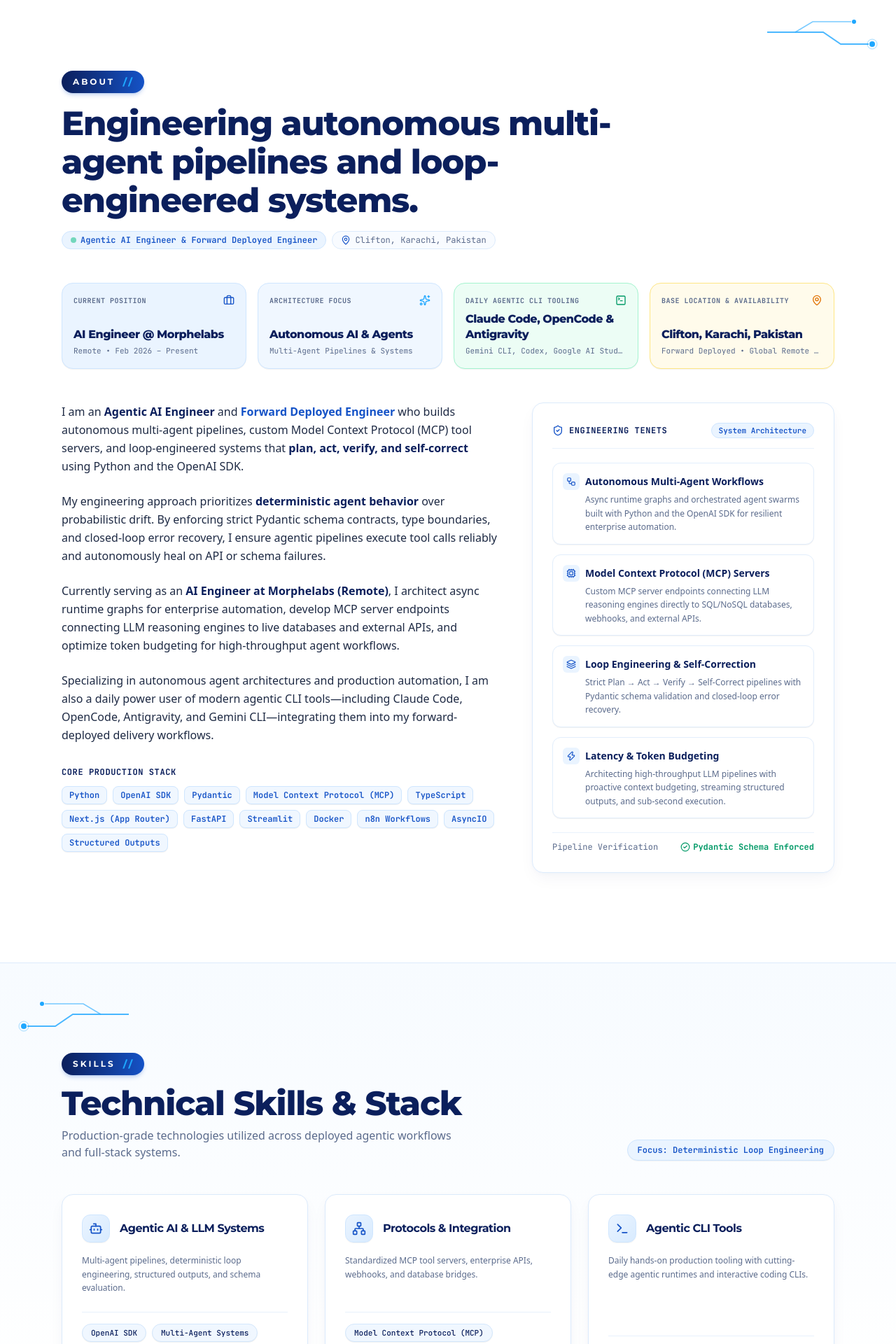
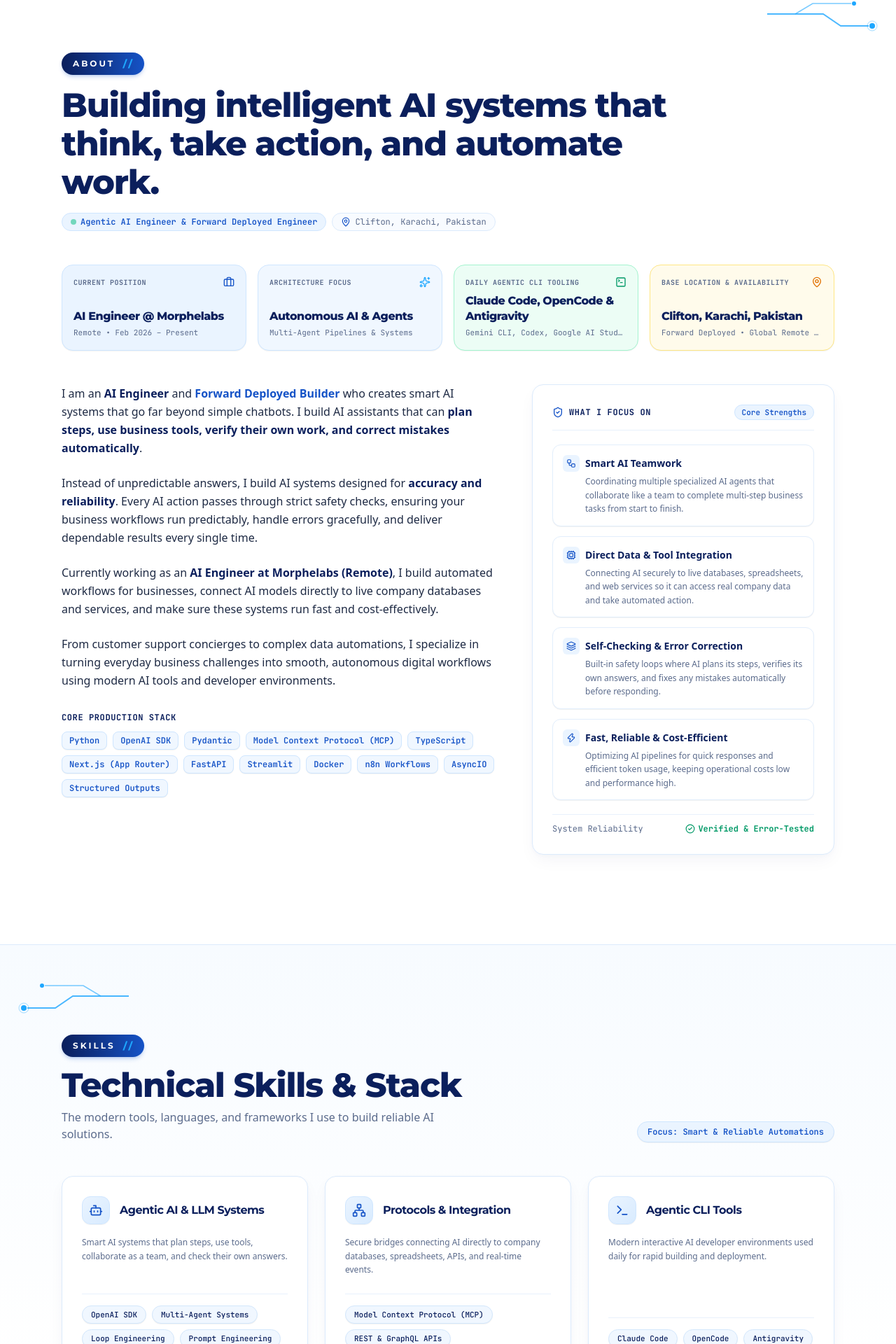
Before and after one commit to SainBux-HadiSeelro/sainbux-portfolio, a Next.js app: page / in a window 1280 px wide. Shown: the part 798-2718 px from the top of the page at 70% size. Built offline with nearby package versions, Linux system fonts and the light colour scheme; no server answers.

Commit message:
Simplify portfolio wording for clear communication with non-technical audiences

```diff
--- a/src/components/About.tsx
+++ b/src/components/About.tsx
@@ -19,23 +19,23 @@ export default function About() {
   const tenets = [
     {
       icon: Workflow,
-      title: "Autonomous Multi-Agent Workflows",
-      desc: "Async runtime graphs and orchestrated agent swarms built with Python and the OpenAI SDK for resilient enterprise automation.",
+      title: "Smart AI Teamwork",
+      desc: "Coordinating multiple specialized AI agents that collaborate like a team to complete multi-step business tasks from start to finish.",
     },
     {
       icon: Cpu,
-      title: "Model Context Protocol (MCP) Servers",
-      desc: "Custom MCP server endpoints connecting LLM reasoning engines directly to SQL/NoSQL databases, webhooks, and external APIs.",
+      title: "Direct Data & Tool Integration",
+      desc: "Connecting AI securely to live databases, spreadsheets, and web services so it can access real company data and take automated action.",
     },
     {
       icon: Layers,
-      title: "Loop Engineering & Self-Correction",
-      desc: "Strict Plan → Act → Verify → Self-Correct pipelines with Pydantic schema validation and closed-loop error recovery.",
+      title: "Self-Checking & Error Correction",
+      desc: "Built-in safety loops where AI plans its steps, verifies its own answers, and fixes any mistakes automatically before responding.",
     },
     {
       icon: Zap,
-      title: "Latency & Token Budgeting",
-      desc: "Architecting high-throughput LLM pipelines with proactive context budgeting, streaming structured outputs, and sub-second execution.",
+      title: "Fast, Reliable & Cost-Efficient",
+      desc: "Optimizing AI pipelines for quick responses and efficient token usage, keeping operational costs low and performance high.",
     },
   ];
 
@@ -109,7 +109,7 @@ export default function About() {
         {/* Section Heading */}
         <div className="mb-12 max-w-4xl">
           <h2 className="font-heading text-3xl sm:text-4xl lg:text-5xl font-extrabold tracking-tight text-[#0B1F5C] leading-[1.15]">
-            Engineering autonomous multi-agent pipelines and loop-engineered systems.
+            Building intelligent AI systems that think, take action, and automate work.
           </h2>
           <div className="flex flex-wrap items-center gap-2 mt-4 text-xs font-mono text-[#5B6B8C]">
             <span className="inline-flex items-center gap-1.5 px-3 py-1 rounded-full bg-[#EAF4FF] text-[#1553C7] font-semibold border border-[#CFE6FF]">
@@ -160,21 +160,20 @@ export default function About() {
           {/* Main narrative */}
           <div className="lg:col-span-7 space-y-6 text-[#1E2A44] text-base leading-relaxed">
             <p>
-              I am an <strong className="text-[#0B1F5C] font-bold">Agentic AI Engineer</strong> and{" "}
-              <strong className="text-[#1553C7] font-bold">Forward Deployed Engineer</strong> who builds autonomous multi-agent pipelines, custom Model Context Protocol (MCP) tool servers, and loop-engineered systems that{" "}
-              <strong className="text-[#0B1F5C] font-semibold">plan, act, verify, and self-correct</strong> using Python and the OpenAI SDK.
+              I am an <strong className="text-[#0B1F5C] font-bold">AI Engineer</strong> and{" "}
+              <strong className="text-[#1553C7] font-bold">Forward Deployed Builder</strong> who creates smart AI systems that go far beyond simple chatbots. I build AI assistants that can <strong className="text-[#0B1F5C] font-semibold">plan steps, use business tools, verify their own work, and correct mistakes automatically</strong>.
             </p>
 
             <p>
-              My engineering approach prioritizes <strong className="text-[#0B1F5C] font-semibold">deterministic agent behavior</strong> over probabilistic drift. By enforcing strict Pydantic schema contracts, type boundaries, and closed-loop error recovery, I ensure agentic pipelines execute tool calls reliably and autonomously heal on API or schema failures.
+              Instead of unpredictable answers, I build AI systems designed for <strong className="text-[#0B1F5C] font-semibold">accuracy and reliability</strong>. Every AI action passes through strict safety checks, ensuring your business workflows run predictably, handle errors gracefully, and deliver dependable results every single time.
             </p>
 
             <p>
-              Currently serving as an <strong className="text-[#0B1F5C] font-semibold">AI Engineer at Morphelabs (Remote)</strong>, I architect async runtime graphs for enterprise automation, develop MCP server endpoints connecting LLM reasoning engines to live databases and external APIs, and optimize token budgeting for high-throughput agent workflows.
+              Currently working as an <strong className="text-[#0B1F5C] font-semibold">AI Engineer at Morphelabs (Remote)</strong>, I build automated workflows for businesses, connect AI models directly to live company databases and services, and make sure these systems run fast and cost-effectively.
             </p>
 
             <p>
-              Specializing in autonomous agent architectures and production automation, I am also a daily power user of modern agentic CLI tools—including Claude Code, OpenCode, Antigravity, and Gemini CLI—integrating them into my forward-deployed delivery workflows.
+              From customer support concierges to complex data automations, I specialize in turning everyday business challenges into smooth, autonomous digital workflows using modern AI tools and developer environments.
             </p>
 
             {/* Tech Badges Strip */}
@@ -201,10 +200,10 @@ export default function About() {
               <div className="flex items-center justify-between pb-3.5 border-b border-[#E8F1FC]">
                 <div className="text-xs font-mono uppercase tracking-wider text-[#0B1F5C] font-bold flex items-center gap-2">
                   <ShieldCheck className="w-4 h-4 text-[#1553C7]" />
-                  <span>Engineering Tenets</span>
+                  <span>What I Focus On</span>
                 </div>
                 <span className="text-[11px] font-mono font-semibold text-[#1553C7] bg-[#EAF4FF] px-2.5 py-0.5 rounded-full border border-[#CFE6FF]">
-                  System Architecture
+                  Core Strengths
                 </span>
               </div>
 
@@ -231,10 +230,10 @@ export default function About() {
               </div>
 
               <div className="pt-3 border-t border-[#E8F1FC] flex items-center justify-between text-xs font-mono text-[#5B6B8C]">
-                <span>Pipeline Verification</span>
+                <span>System Reliability</span>
                 <span className="text-emerald-600 font-bold flex items-center gap-1">
                   <CheckCircle2 className="w-3.5 h-3.5" />
-                  Pydantic Schema Enforced
+                  Verified &amp; Error-Tested
                 </span>
               </div>
             </div>
--- a/src/components/Contact.tsx
+++ b/src/components/Contact.tsx
@@ -102,10 +102,10 @@ export default function Contact() {
         {/* Big Bold Headline */}
         <div className="mb-16">
           <h2 className="font-heading text-4xl sm:text-5xl lg:text-6xl font-extrabold tracking-tight text-white max-w-2xl leading-[1.08]">
-            Let&apos;s build next-generation AI agents together.
+            Let&apos;s build smart AI solutions for your business.
           </h2>
           <p className="text-[#CFE6FF] text-base mt-4 max-w-xl">
-            Available for Agentic AI Engineer &amp; Forward Deployed roles, production agent consulting, and multi-agent systems engineering.
+            Available for full-time AI Engineer roles, project consulting, and custom AI automation development.
           </p>
         </div>
 
@@ -120,10 +120,10 @@ export default function Contact() {
               </div>
 
               <h3 className="font-heading text-xl font-bold text-white">
-                Ready to deploy autonomous AI agents to production?
+                Ready to bring smart AI automations to your business?
               </h3>
               <p className="text-xs text-[#EAF4FF] leading-relaxed">
-                Targeting roles as <strong className="text-white font-bold">Agentic AI Engineer</strong> or <strong className="text-white font-bold">Forward Deployed Engineer</strong>. Experienced in multi-agent pipelines, MCP, and self-healing loop systems.
+                Looking for roles as an <strong className="text-white font-bold">AI Engineer</strong> or <strong className="text-white font-bold">Forward Deployed Builder</strong>. Experienced in designing AI assistants, automated workflows, and direct database integrations.
               </p>
 
               <div className="pt-3 border-t border-white/10 space-y-2 text-xs font-mono text-[#CFE6FF]">
--- a/src/components/Education.tsx
+++ b/src/components/Education.tsx
@@ -22,7 +22,7 @@ export default function Education() {
     period: "2023 – 2027",
     status: "Degree Candidate",
     details:
-      "Comprehensive 4-year curriculum grounding practical AI engineering in formal computer science principles, distributed systems architecture, algorithmic efficiency, and object-oriented paradigms.",
+      "Comprehensive 4-year degree focusing on computer science foundations, software engineering, databases, and practical artificial intelligence.",
     coreFocus: [
       "Distributed Systems Architecture",
       "Data Structures & Algorithms",
@@ -106,7 +106,7 @@ export default function Education() {
               Education &amp; Specializations
             </h2>
             <p className="text-[#5B6B8C] text-sm sm:text-base mt-2.5 max-w-xl">
-              Formal software engineering academia paired with premier national AI fellowships and production agent specializations.
+              Formal degree in software engineering alongside specialized training programs in modern AI and development.
             </p>
           </div>
 
--- a/src/components/Experience.tsx
+++ b/src/components/Experience.tsx
@@ -25,18 +25,18 @@ export default function Experience() {
       tag: "Current Role",
       tagColor: "text-emerald-700 bg-emerald-50 border-emerald-200",
       description:
-        "Architecting production-grade agentic AI architectures, autonomous multi-agent orchestration pipelines, and deterministic tool-calling workflows for enterprise automation.",
+        "Designing and deploying reliable AI systems, automated workflows, and smart tool integrations that solve enterprise operational challenges.",
       highlights: [
-        "Architect multi-agent workflows in Python and the OpenAI SDK with async runtime graphs for enterprise automation.",
-        "Develop custom MCP server endpoints connecting LLM reasoning engines to databases and external APIs.",
-        "Build loop-engineered tool-calling pipelines with Pydantic schema validation and self-healing on API errors.",
-        "Work on latency optimization and token budgeting for high-throughput LLM agent pipelines.",
+        "Build automated workflows where multiple AI agents work together to execute business operations end-to-end.",
+        "Connect AI models directly to databases and company APIs for real-time data access and automated actions.",
+        "Implement automated self-checking loops that catch errors and fix them before delivering results to users.",
+        "Optimize system speed and reduce token costs for high-volume commercial AI applications.",
       ],
       impactMetrics: [
-        "Enterprise Async Graphs",
-        "Custom MCP Endpoints",
-        "Pydantic Self-Healing",
-        "Token Budget Optimization",
+        "Automated Workflows",
+        "Live Data Integrations",
+        "Self-Healing Reliability",
+        "Cost & Speed Optimization",
       ],
       skills: [
         "Python",
@@ -57,18 +57,18 @@ export default function Experience() {
       tag: "Forward Deployed",
       tagColor: "text-[#1553C7] bg-[#EAF4FF] border-[#CFE6FF]",
       description:
-        "Forward-deployed engineering designing and shipping end-to-end autonomous agent solutions, reactive web dashboards, and deterministic feedback loops for commercial use cases.",
+        "Designing and delivering custom AI agents, interactive dashboards, and automated systems for real-world commercial clients.",
       highlights: [
-        "Engineered autonomous AI and automation projects spanning multi-agent swarms, RAG architectures, and custom tool-calling agents.",
-        "Engineered coordinated multi-agent platforms with live biometrics tool calling, Markov decision telemetry, and real-time reasoning traces.",
-        "Built bilingual (English & Roman Urdu) spreadsheet automation agents with deterministic undo snapshots and confirmation guards.",
-        "Automated multi-stage lead qualification pipelines integrating conversational AI with calendar scheduling and webhook event handlers.",
+        "Built full-stack AI applications featuring multi-agent collaboration, intelligent search (RAG), and custom tools.",
+        "Engineered smart fitness and clinic platforms with real-time biometric calculations and instant appointment bookings.",
+        "Built bilingual (English & Roman Urdu) spreadsheet automation tools that allow non-technical staff to query and edit data naturally.",
+        "Automated lead qualification and customer onboarding pipelines combining AI chatbots with calendar bookings.",
       ],
       impactMetrics: [
-        "Autonomous Agent Swarms",
-        "Multi-Agent Swarm Orchestration",
-        "Bilingual Agent Intelligence",
-        "Closed-Loop Automations",
+        "Multi-Agent Systems",
+        "Live Biometric Tools",
+        "Bilingual AI Solutions",
+        "Full-Loop Automation",
       ],
       skills: [
         "Python",
@@ -85,27 +85,27 @@ export default function Experience() {
 
   const highlightsSummary = [
     {
-      title: "Current Engineering Role",
+      title: "Current Role",
       value: "AI Engineer @ Morphelabs",
-      sub: "Enterprise Multi-Agent Systems & MCP",
+      sub: "Enterprise AI & Smart Automations",
       icon: Briefcase,
       color: "text-[#1553C7]",
       bg: "bg-[#EAF4FF]",
       border: "border-[#CFE6FF]",
     },
     {
-      title: "Architecture & Delivery",
-      value: "Autonomous AI Systems",
-      sub: "Pipelines, Swarms & Automations",
+      title: "What I Build",
+      value: "Smart AI Assistants",
+      sub: "Automations, Workflows & Apps",
       icon: Sparkles,
       color: "text-[#1EA7FF]",
       bg: "bg-[#F0F7FF]",
       border: "border-[#CFE6FF]",
     },
     {
-      title: "Engineering Core",
-      value: "Loop Engineering & MCP",
-      sub: "Pydantic Contracts & Zero-Hallucination",
+      title: "Core Standard",
+      value: "Reliable & Verified",
+      sub: "Built-in Error Checking & Self-Healing",
       icon: Cpu,
       color: "text-emerald-600",
       bg: "bg-emerald-50",
@@ -133,7 +133,7 @@ export default function Experience() {
               Work Experience &amp; Track Record
             </h2>
             <p className="text-[#5B6B8C] text-sm sm:text-base mt-2.5 max-w-xl">
-              Forward-deployed engineering across enterprise multi-agent workflows, MCP servers, and production-ready automation systems.
+              Building practical AI solutions, automated workflows, and enterprise systems that deliver tangible business value.
             </p>
           </div>
           <div className="font-mono text-xs font-semibold text-[#1553C7] bg-[#EAF4FF] px-3.5 py-1.5 rounded-full border border-[#CFE6FF] self-start md:self-auto shadow-2xs">
--- a/src/components/Hero.tsx
+++ b/src/components/Hero.tsx
@@ -53,7 +53,7 @@ export default function Hero() {
 
             {/* Intro tagline paragraph */}
             <p className="text-sm sm:text-base text-[#1E2A44] leading-relaxed max-w-xl mb-8">
-              I architect autonomous multi-agent pipelines, standardized Model Context Protocol (MCP) tooling, and deterministic loop-engineered systems with Python &amp; OpenAI SDK.
+              I build smart AI assistants and automated systems that help businesses save time, handle repetitive tasks, and get real work done with high accuracy.
             </p>
 
             {/* 2 Focused Buttons: Primary (Royal Blue) & Secondary (Outline) */}
--- a/src/components/SignatureElements.tsx
+++ b/src/components/SignatureElements.tsx
@@ -30,7 +30,7 @@ export function TaglineBlock({ className = "" }: { className?: string }) {
     <div className={`flex items-center gap-3 ${className}`}>
       <div className="w-1.5 h-8 sm:h-12 bg-[#1EA7FF] rounded-full shadow-[0_0_12px_#1EA7FF] flex-shrink-0" />
       <div className="font-heading font-bold text-[11px] sm:text-sm md:text-base tracking-[0.12em] sm:tracking-[0.18em] text-white leading-snug">
-        I build AI agents that plan, act, and correct themselves.
+        I build smart AI systems that think, take action, and solve real problems.
       </div>
     </div>
   );
--- a/src/components/Skills.tsx
+++ b/src/components/Skills.tsx
@@ -24,7 +24,7 @@ const skillCategories: SkillCategory[] = [
   {
     title: "Agentic AI & LLM Systems",
     icon: Bot,
-    description: "Multi-agent pipelines, deterministic loop engineering, structured outputs, and schema evaluation.",
+    description: "Smart AI systems that plan steps, use tools, collaborate as a team, and check their own answers.",
     skills: [
       "OpenAI SDK",
       "Multi-Agent Systems",
@@ -39,7 +39,7 @@ const skillCategories: SkillCategory[] = [
   {
     title: "Protocols & Integration",
     icon: Network,
-    description: "Standardized MCP tool servers, enterprise APIs, webhooks, and database bridges.",
+    description: "Secure bridges connecting AI directly to company databases, spreadsheets, APIs, and real-time events.",
     skills: [
       "Model Context Protocol (MCP)",
       "REST & GraphQL APIs",
@@ -50,7 +50,7 @@ const skillCategories: SkillCategory[] = [
   {
     title: "Agentic CLI Tools",
     icon: Terminal,
-    description: "Daily hands-on production tooling with cutting-edge agentic runtimes and interactive coding CLIs.",
+    description: "Modern interactive AI developer environments used daily for rapid building and deployment.",
     skills: [
       "Claude Code",
       "OpenCode",
@@ -65,13 +65,13 @@ const skillCategories: SkillCategory[] = [
   {
     title: "Languages & Runtimes",
     icon: Code2,
-    description: "Core programming languages, async engines, and data modeling frameworks.",
+    description: "Core programming languages and reliable frameworks powering fast, asynchronous backends.",
     skills: ["Python", "TypeScript", "JavaScript", "AsyncIO", "Pydantic"],
   },
   {
     title: "Web & Full-Stack",
     icon: Globe,
-    description: "Full-stack web architectures, reactive client dashboards, and high-performance backends.",
+    description: "Interactive web applications, client dashboards, and responsive digital interfaces.",
     skills: [
       "Next.js (App Router)",
       "FastAPI",
@@ -85,7 +85,7 @@ const skillCategories: SkillCategory[] = [
   {
     title: "Automation & Infrastructure",
     icon: Workflow,
-    description: "Automated event pipelines, containerized deployments, and cloud platform environments.",
+    description: "Automated workflow triggers, container systems, and reliable cloud hosting.",
     skills: [
       "n8n Workflows",
       "Docker",
@@ -116,11 +116,11 @@ export default function Skills() {
               Technical Skills &amp; Stack
             </h2>
             <p className="text-[#5B6B8C] text-sm sm:text-base mt-2.5 max-w-xl">
-              Production-grade technologies utilized across deployed agentic workflows and full-stack systems.
+              The modern tools, languages, and frameworks I use to build reliable AI solutions.
             </p>
           </div>
           <div className="font-mono text-xs font-semibold text-[#1553C7] bg-[#EAF4FF] px-3.5 py-1.5 rounded-full border border-[#CFE6FF] self-start md:self-auto shadow-2xs">
-            Focus: Deterministic Loop Engineering
+            Focus: Smart &amp; Reliable Automations
           </div>
         </div>
 
```
Also changed, not shown: src/components/Projects.tsx (+11 -12 lines).
